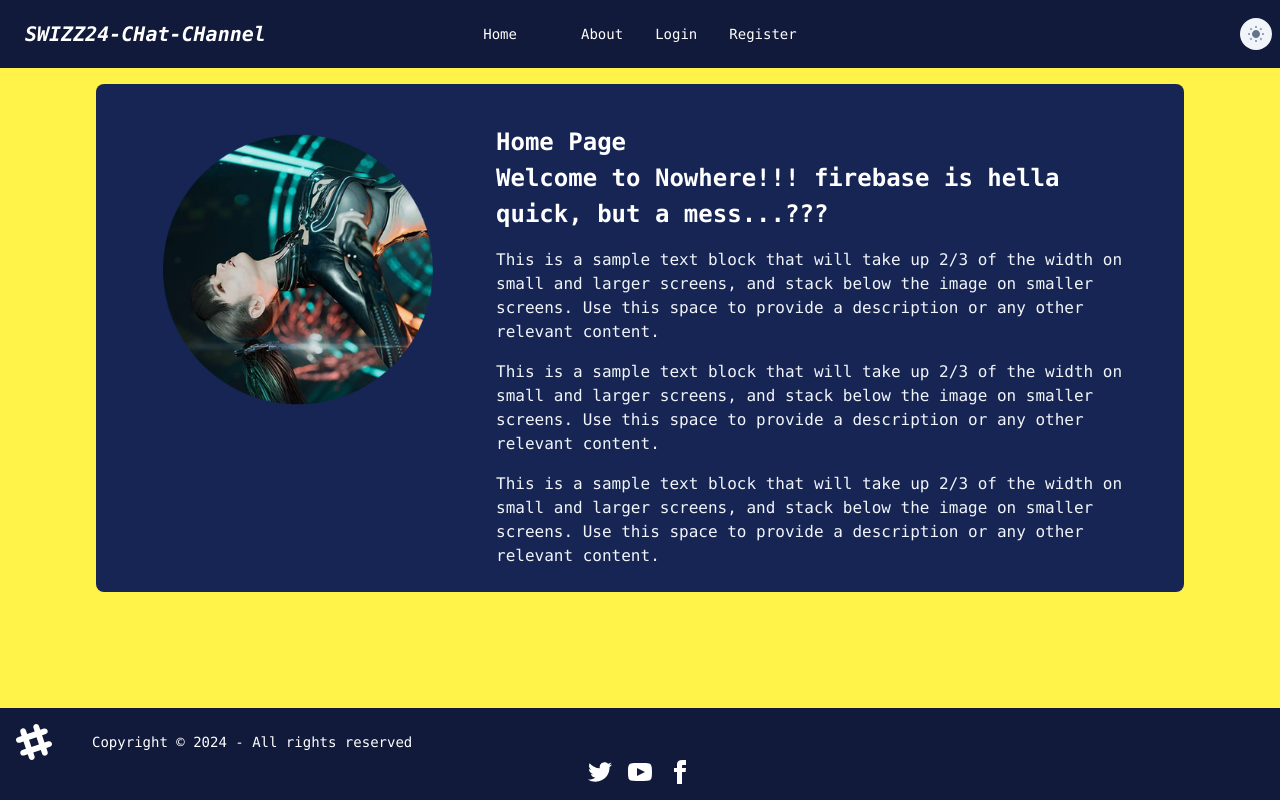
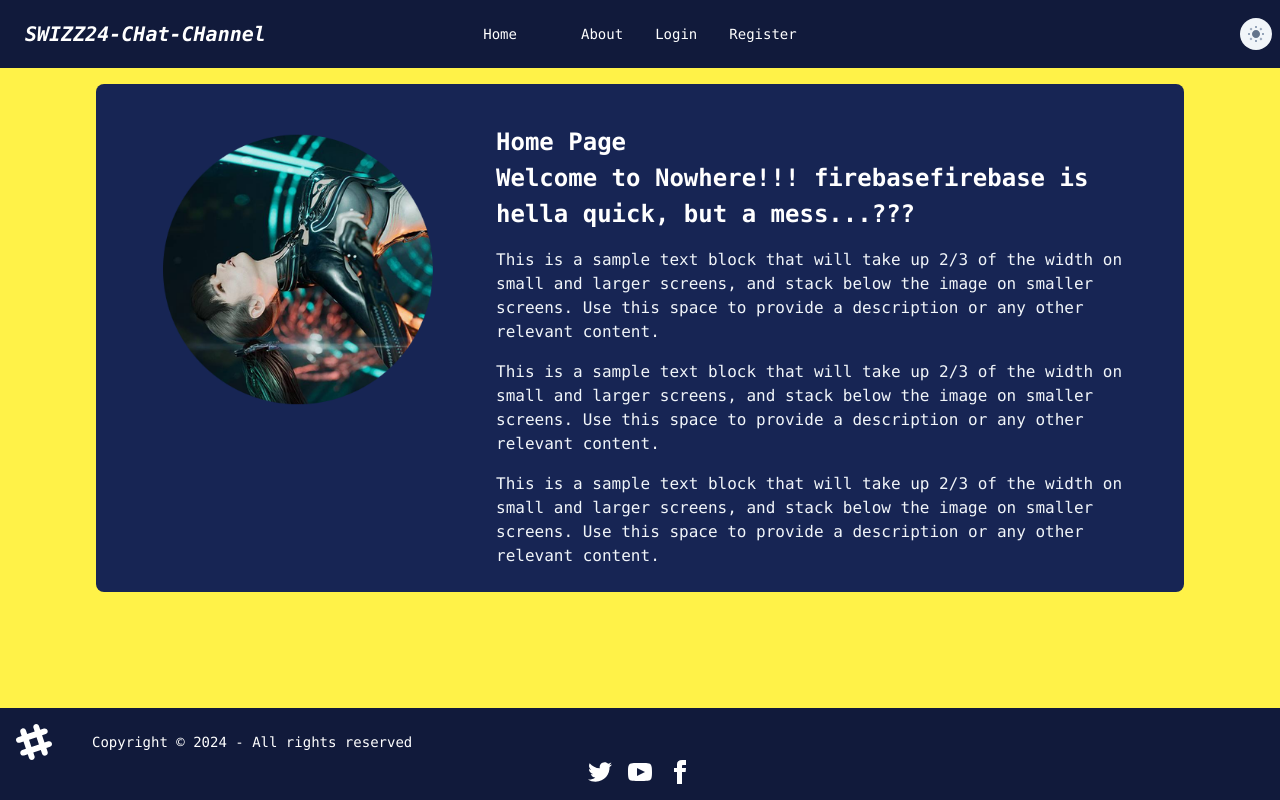
Before and after one commit to Gaudenz77/vuechat_tryout, a Vue app: page / in a window 1280 px wide. Built offline with nearby package versions, Linux system fonts and the light colour scheme; no server answers.

Commit message:
firebase

```diff
--- a/src/views/Home.vue
+++ b/src/views/Home.vue
@@ -18,7 +18,7 @@ export default {
     <div class="sm:w-2/3 w-full mt-8 px-8">
       <div class="text-[1.5rem] font-bold dark:text-black text-white ">
         <h1>Home Page</h1>
-        <p class="">Welcome to Nowhere!!! firebase is hella quick, but a mess...???</p>
+        <p class="">Welcome to Nowhere!!! firebasefirebase is hella quick, but a mess...???</p>
       </div>
       <p class="dark:text-gray-900 text-slate-100 mt-4">
         This is a sample text block that will take up 2/3 of the width on small and larger screens, and stack below the image on smaller screens. Use this space to provide a description or any other relevant content.
```
